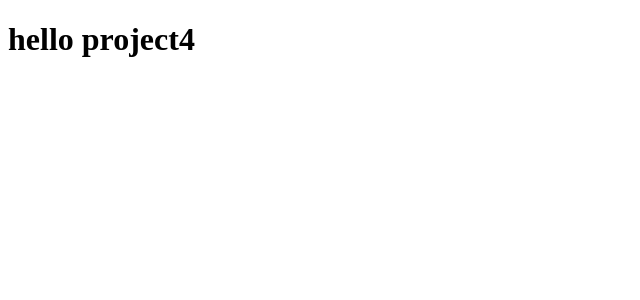
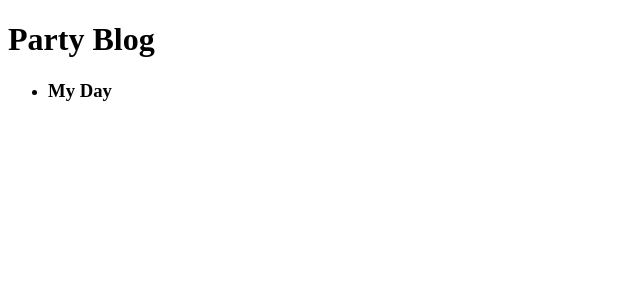
Before and after one commit to Haybradshaw/project-4, a React (Create React App) app: page / in a window 1280 px wide. Shown: the top 300 px of the page, without its empty margins (0-640 px from the left). Built offline with nearby package versions, Linux system fonts and the light colour scheme.

Commit message:
rendering main

```diff
--- a/src/App.js
+++ b/src/App.js
@@ -1,10 +1,12 @@
 import React from 'react';
+import Main from './main';
+import './App.css';
 
 
 function App() {
   return (
     <div className="App">
-     <h1>hello project4</h1>
+      <Main />
     </div>
   );
 }
--- /dev/null
+++ b/src/main/index.js
@@ -0,0 +1,42 @@
+
+import React, { Component } from 'react'
+
+export default class Main extends Component {
+	state = {
+		post: [
+			{
+				title: 'My Day',
+				author: 'Andrew',
+				post:
+					'Ipsum reprehenderit id aliqua in deserunt. Esse sunt veniam culpa excepteur ex aliqua adipisicing irure occaecat enim ad consequat ullamco. Officia qui duis esse nisi cillum duis dolore et irure qui commodo quis. Incididunt eiusmod do fugiat voluptate voluptate eu proident consectetur aliquip reprehenderit sunt aliquip. Lorem occaecat velit velit quis ullamco culpa sunt anim enim reprehenderit enim exercitation sit qui. Ut sit voluptate eiusmod pariatur.'
+			}
+		]
+	}
+
+	handleClick = event => {
+		this.setState({
+			name: 'Not Andrew'
+		})
+	}
+
+	render() {
+		const posts = this.state.post.map((post, index) => {
+			return (
+				<li>
+					<h3>{post.title}</h3>
+				</li>
+			)
+		})
+
+		return (
+			<div>
+				<heading>
+					<h1>Party Blog</h1>
+				</heading>
+				<section>
+					<ul>{posts}</ul>
+				</section>
+			</div>
+		)
+	}
+}
```
